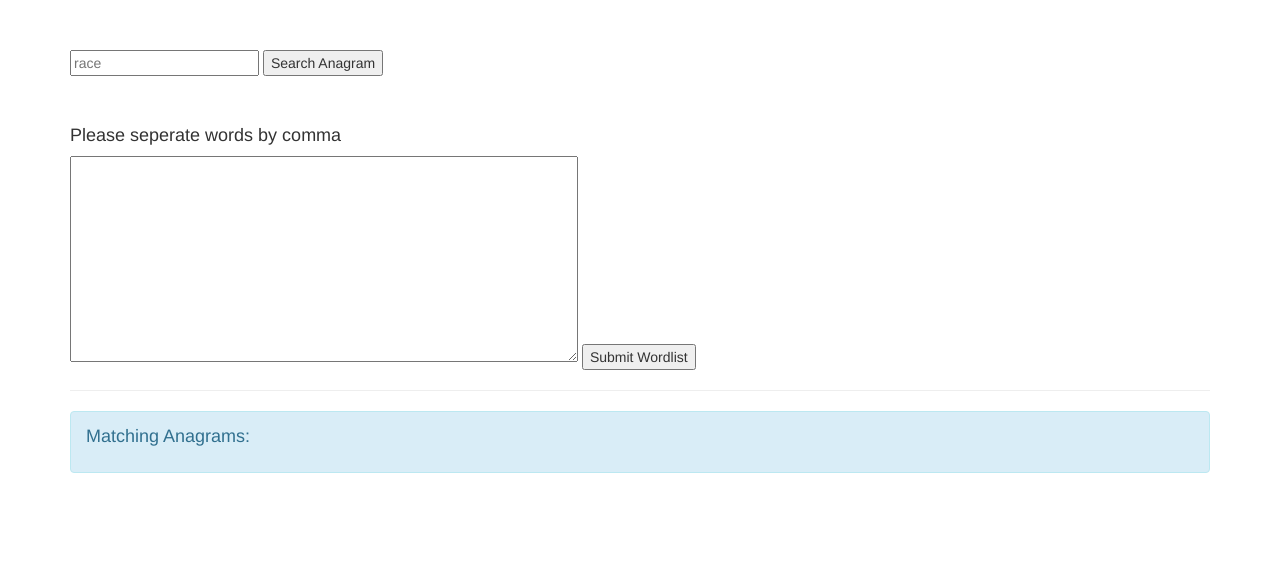
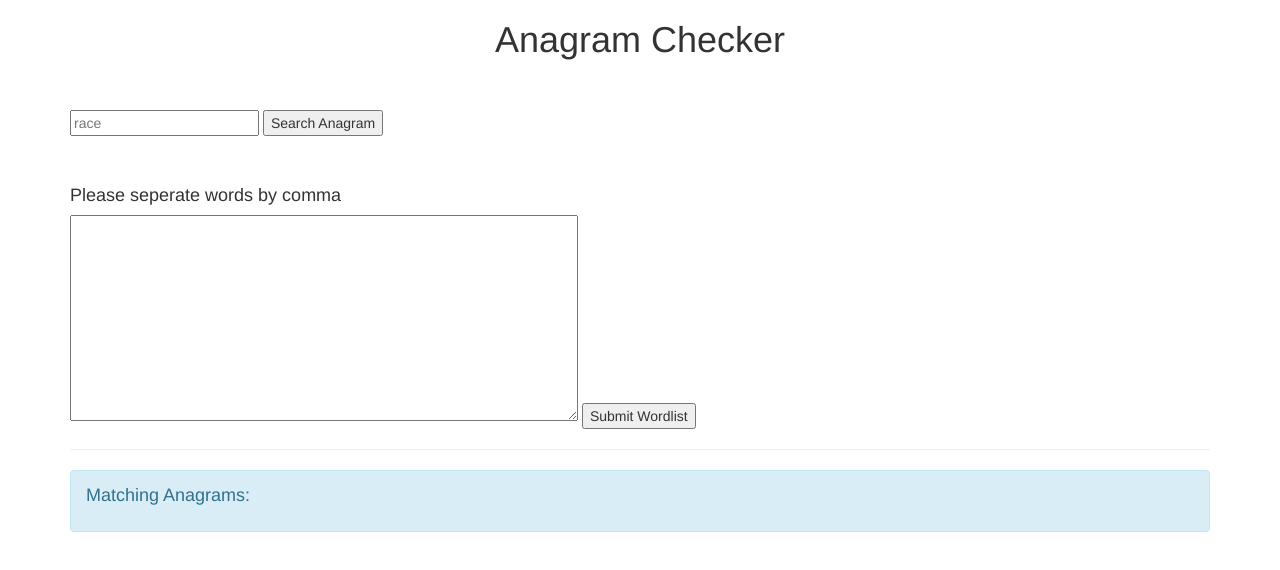
Before and after one commit to alicj/alicj.github.io, a plain HTML site: page anagram.html in a window 1280 px wide. Drawn offline with nearby package versions, Linux system fonts and the light colour scheme.

Commit message:
add header for anagram.html

```diff
--- a/anagram.html
+++ b/anagram.html
@@ -9,6 +9,9 @@
 	<link rel="stylesheet" href="assets/lib/bootstrap/bootstrap.min.css">
 	<script src="assets/lib/bootstrap/bootstrap.min.js"></script>
 	<style>
+		.header {
+			text-align: center;
+		}
 		.container {
 			margin: 50px auto;
 		}
@@ -18,6 +21,9 @@
 	</style>
 </head>
 <body>
+	<div class="header">
+		<h1>Anagram Checker</h1>
+	</div>
 	<div class="container">
 		<form>
 			<input id="anagramInput" type="text" placeholder="race">
```
